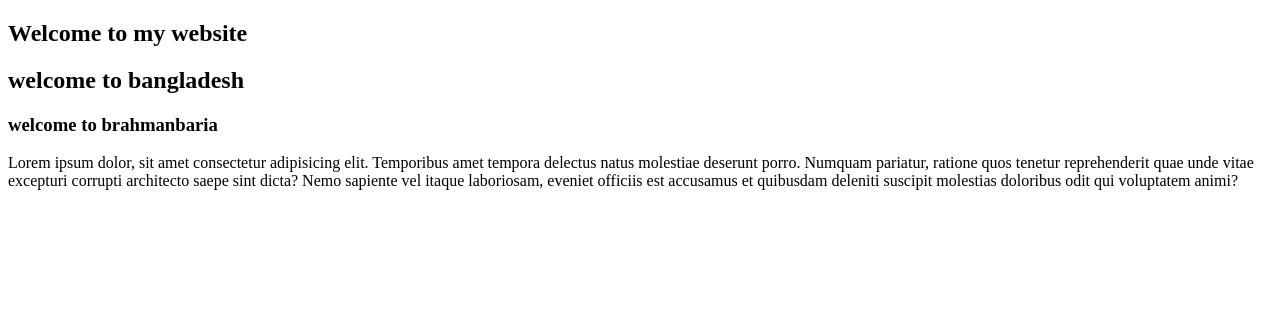
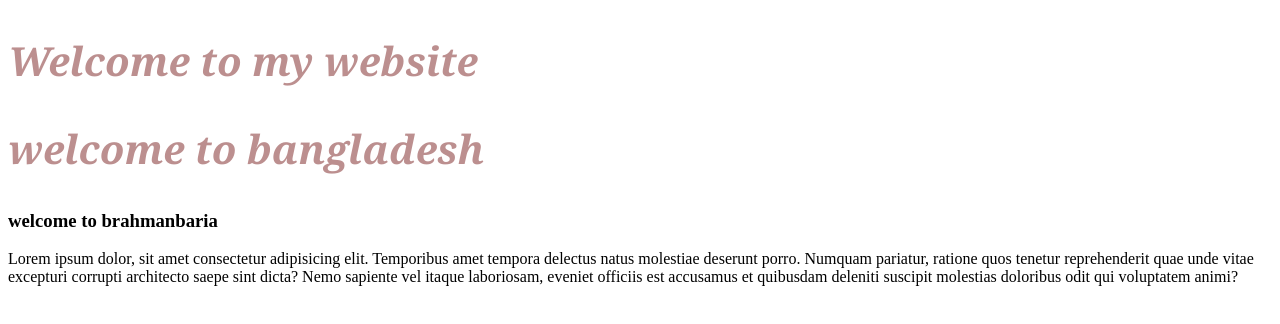
Before and after one commit to Ashraful610/batch-6-M3-Git-explore, a plain HTML site: page index.html in a window 1280 px wide. Drawn offline with Linux system fonts and the light colour scheme.

Commit message:
added css file

```diff
--- a/index.html
+++ b/index.html
@@ -5,6 +5,7 @@
     <meta http-equiv="X-UA-Compatible" content="IE=edge">
     <meta name="viewport" content="width=device-width, initial-scale=1.0">
     <title>Batch six first repository training</title>
+    <link rel="stylesheet" href="style.css">
 </head>
 <body>
     <h2>Welcome to my website</h2>
--- /dev/null
+++ b/style.css
@@ -0,0 +1,6 @@
+h2{
+    font-size: 40px;
+    font-family: Georgia, 'Times New Roman', Times, serif;
+    color: rosybrown;
+    font-style: italic;
+}
```
